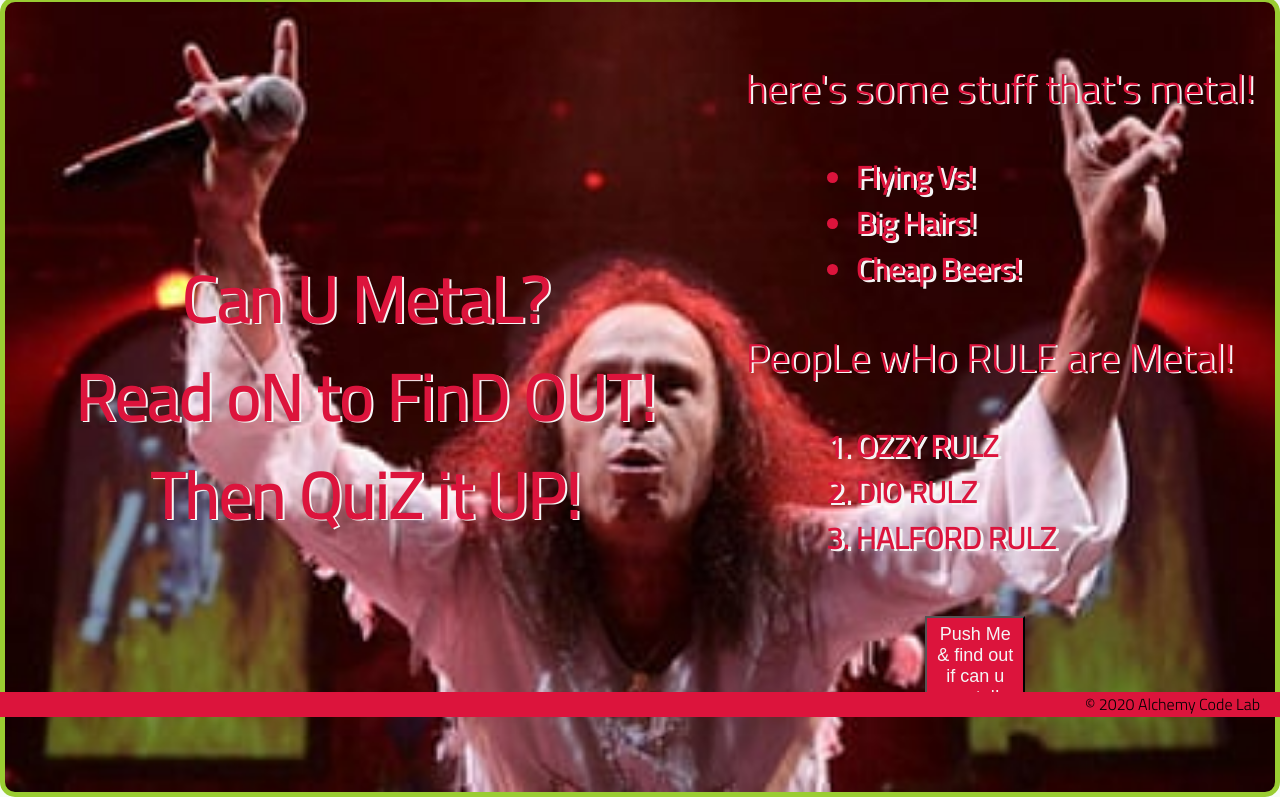
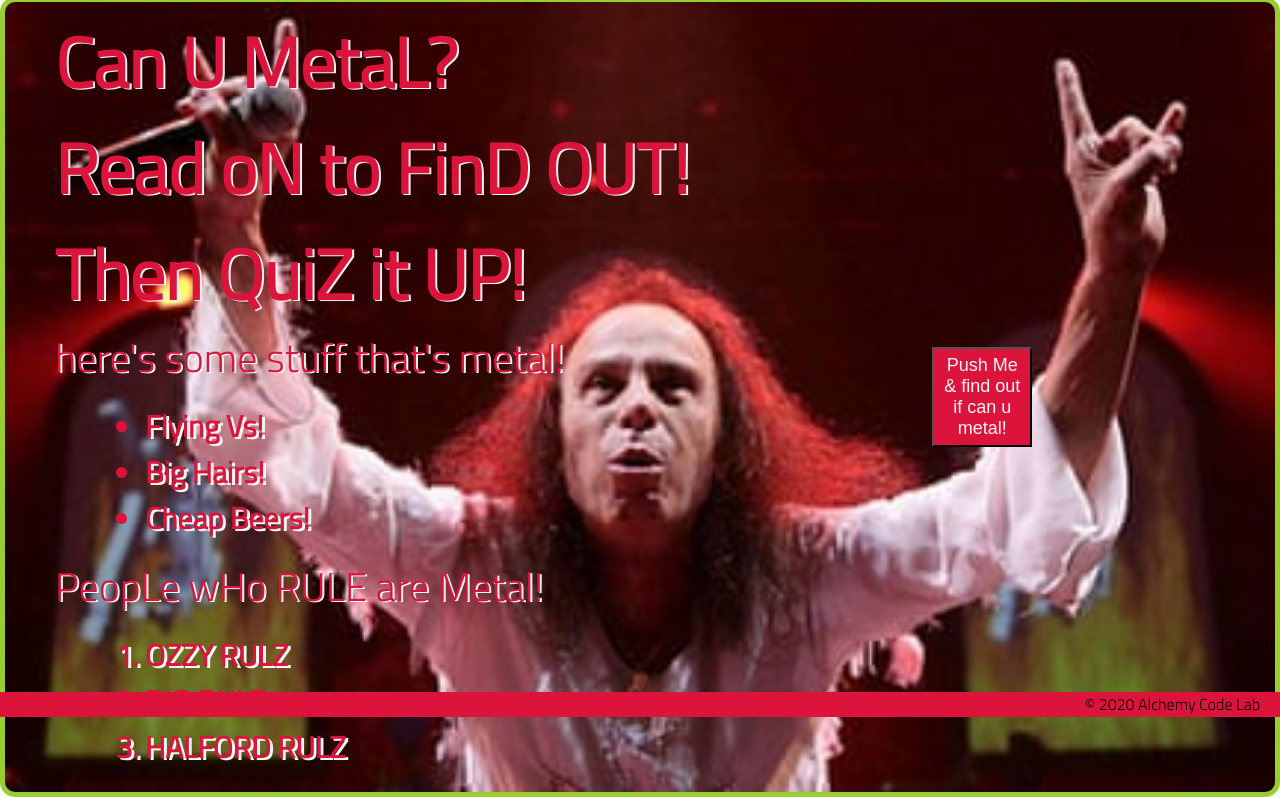
Before and after one commit to Jerud-Moyer/lab-01-about-me, a plain HTML site: page index.html in a window 1280 px wide. Shown: the part 83-880 px from the top of the page. Drawn offline with Linux system fonts and the light colour scheme.

Commit message:
some extra touchup

```diff
--- a/styles/style.css
+++ b/styles/style.css
@@ -52,7 +52,7 @@ footer {
 
 
 h2 {
-    font-size: 4rem;
+    font-size: 70px;
     font-weight: bold;
 }
 
@@ -79,7 +79,7 @@ main {
     height: 100%;
     width: 100%;
     justify-content: center;
-    align-items: center;
+    align-items: left;
     border: solid yellowgreen 5px;
     border-radius: 15px;
 
@@ -100,13 +100,13 @@ li {
 
 ul {
 
-    margin: 35px;
+    margin: 15px;
     font-size: 30px;
 
 }
 
 ol {
-    margin: 35px;
+    margin: 15px;
     font-size: 30px;
 }
 
```
